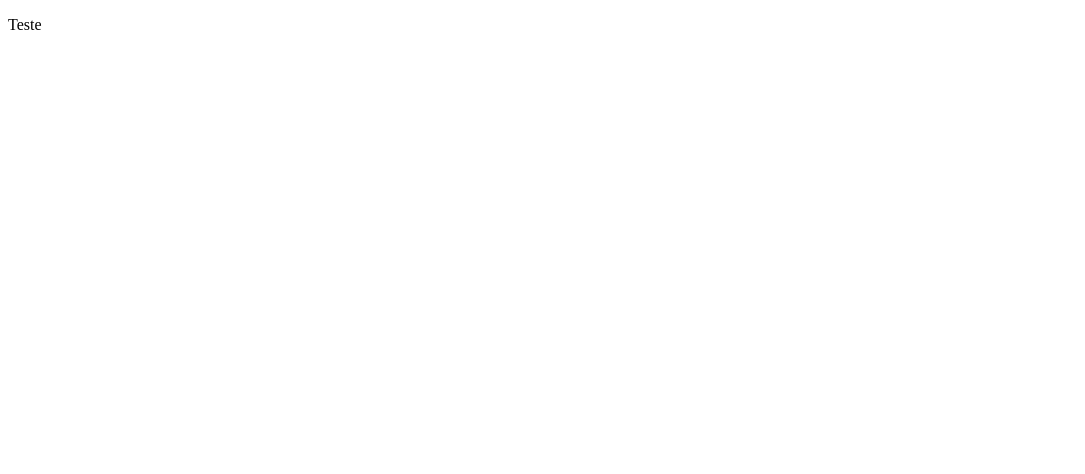
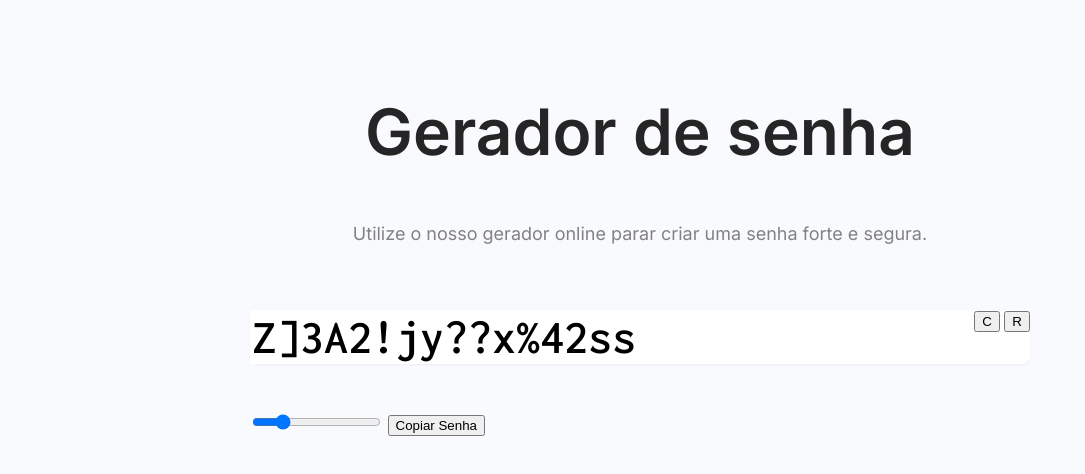
Before and after one commit to IceRed0991/PasswordGenerator, a plain HTML site: page index.html in a window 1280 px wide. Shown: the whole page, without its empty margins (0-1085 px from the left). Drawn offline with Linux system fonts and the light colour scheme.

Commit message:
Criando Style.css

```diff
--- a/index.html
+++ b/index.html
@@ -1,11 +1,84 @@
 <!DOCTYPE html>
 <html lang="pt-br">
+
 <head>
     <meta charset="UTF-8">
     <meta name="viewport" content="width=device-width, initial-scale=1.0">
+    <link rel="reset-css" href="reset.css">
+    <link rel="preconnect" href="https://fonts.googleapis.com">
+    <link rel="preconnect" href="https://fonts.gstatic.com" crossorigin>
+    <link href="https://fonts.googleapis.com/css2?family=Inter:wght@400;600&display=swap" rel="stylesheet">
+    <link rel="preconnect" href="https://fonts.googleapis.com">
+    <link rel="preconnect" href="https://fonts.gstatic.com" crossorigin>
+    <link href="https://fonts.googleapis.com/css2?family=Inconsolata:wght@600&display=swap" rel="stylesheet">
+    <link rel="stylesheet" href="style.css">
+
     <title>Document</title>
 </head>
+
+
 <body>
-    <p>Teste</p>
+    <main>
+        <section class="hero">
+            <h1 class="title">Gerador de senha</h1>
+            <p class="subtitle">Utilize o nosso gerador online parar criar uma senha forte e segura.</p>
+        </section>
+
+        <section class="box">
+            <div class="password">
+                <div class="text">
+                    <input type="text" name="password" id="password">
+                </div>
+                <div class="actions">
+                    <button id="copy2">C</button>
+                    <button id="renew">R</button>
+                </div>
+            </div>
+        </section>
+
+
+        <input type="range" name="password-length" id="password-length" value="16" min="4" max="64">
+
+
+        <button id="copy">Copiar Senha</button>
+    </main>
 </body>
+
+
+
+
+
+<script>
+    const inputEL = document.querySelector("#password")
+    let passwordLength = 16;
+
+
+    function generatePassword() {
+        const chars = "abcdefghjkmnopqrstuvwxyzABCDEFGHJKMNOPQRSTUVWXYZ123456789?!@#$%¨&*()[]";
+
+        let password = ""
+
+        for (let i = 0; i < passwordLength; i++) {
+            const randomNumber = Math.floor(Math.random() * chars.length)
+            password += chars.substring(randomNumber, randomNumber + 1);
+        }
+
+
+        inputEL.value = password;
+    }
+
+    const passwordLengthEL = document.querySelector("#password-length")
+    passwordLengthEL.addEventListener("input", function () {
+        passwordLength = passwordLengthEL.value
+        console.log(passwordLength);
+    })
+
+    const btncopy = document.querySelector("#copy");
+    btncopy.addEventListener("click", () => {
+        navigator.clipboard.writeText(inputEL.value);
+    })
+
+    generatePassword();
+</script>
+
 </html>
--- /dev/null
+++ b/reset.css
@@ -0,0 +1,35 @@
+html {
+    box-sizing: border-box;
+    font-size: 16px;
+  }
+
+  *,
+  *:before,
+  *:after {
+    box-sizing: inherit;
+  }
+
+  body,
+  h1,
+  h2,
+  h3,
+  h4,
+  h5,
+  h6,
+  p,
+  ol,
+  ul {
+    margin: 0;
+    padding: 0;
+    font-weight: normal;
+  }
+
+  ol,
+  ul {
+    list-style: none;
+  }
+
+  img {
+    max-width: 100%;
+    height: auto;
+  }
--- /dev/null
+++ b/style.css
@@ -0,0 +1,59 @@
+body {
+    background-color: #F8FAFD;
+    font-family: 'Inter', sans-serif;
+    color: #252525;
+    padding: 2rem;
+}
+
+main {
+    max-width: 780px;
+    margin: 0 auto;
+}
+
+.hero {
+    text-align: center;
+    padding-bottom: 3rem;
+}
+
+.hero .title {
+    font-size: 4rem;
+    font-weight: bold;
+    padding-bottom: 1.5;
+}
+
+
+.hero .subtitle {
+    font-size: 1.125rem;
+    color: #828282;
+}
+
+.box {
+    background: #fff;
+    box-shadow: 0 1px 2px rgba(132, 148, 165, 0.1);
+    border-radius: 8px;
+    margin-bottom: 3rem;
+}
+
+.password {
+    display: flex;
+
+}
+
+.password .text {
+    flex: 1;
+}
+
+.password .text input {
+    font-family: "Inconsolata", serif;
+    font-size: 3rem;
+    border: none;
+    outline: none;
+    cursor: default;
+    height: 52px;
+    width: 100%;
+    transition: all 0.2s;
+    -webkit-user-select: none;
+    -moz-user-select: none;
+    -ms-user-select: none;
+    user-select: none;
+}
```
